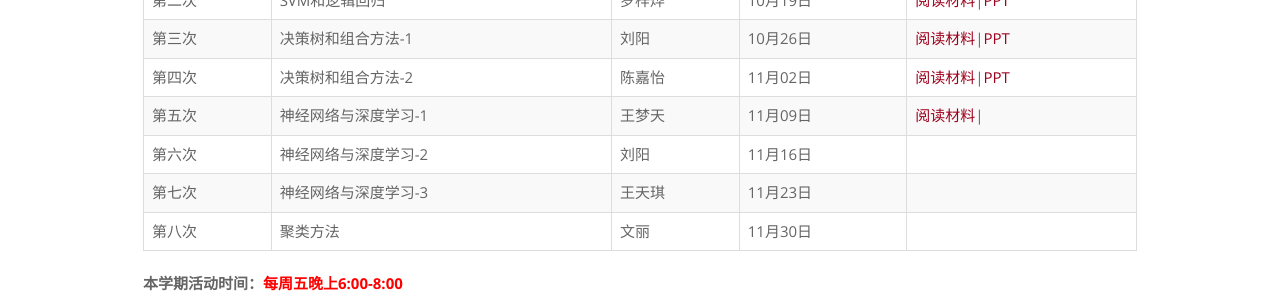
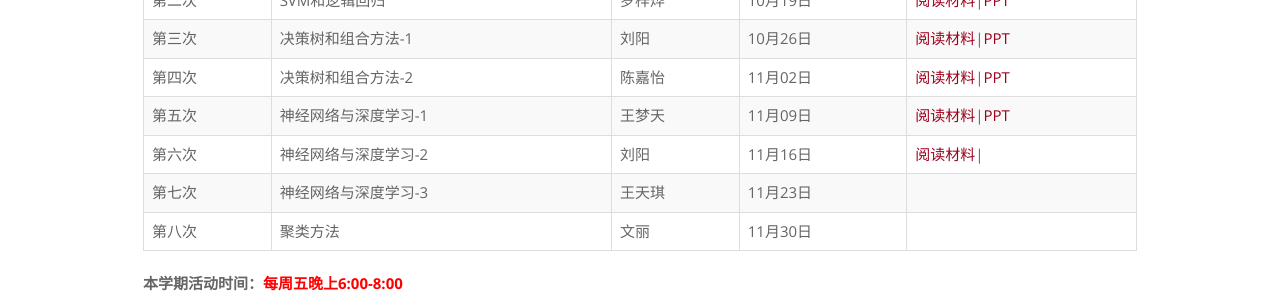
Before and after one commit to rucdmc/rucdmc.github.io, a Jekyll site: the page built from index.html, in a window 1280 px wide. Shown: the part 715-1015 px from the top of the page. Built offline with Jekyll 4.4.1, drawn with Linux system fonts in a browser that asks for light colours.

Commit message:
sixth report

```diff
--- a/index.html
+++ b/index.html
@@ -128,14 +128,14 @@ layout: default
             <td>神经网络与深度学习-1</td>
             <td>王梦天</td>
             <td>11月09日</td>
-            <td><a href="https://pan.baidu.com/s/1AsMmoQBnNV4qMdoFZbaxhg">阅读材料</a>|</td>
+            <td><a href="https://pan.baidu.com/s/1AsMmoQBnNV4qMdoFZbaxhg">阅读材料</a>|<a href="https://pan.baidu.com/s/1bf58w5Bcu64KvsLx-hbxeg">PPT</a></td>
         </tr>
         <tr>
             <td>第六次</td>
             <td>神经网络与深度学习-2</td>
             <td>刘阳</td>
             <td>11月16日</td>
-            <td></td>
+            <td><a href="https://pan.baidu.com/s/1tWFonJbS5Voc2PHZunKiUw">阅读材料</a>|</td>
         </tr>
         <tr>
             <td>第七次</td>
```
